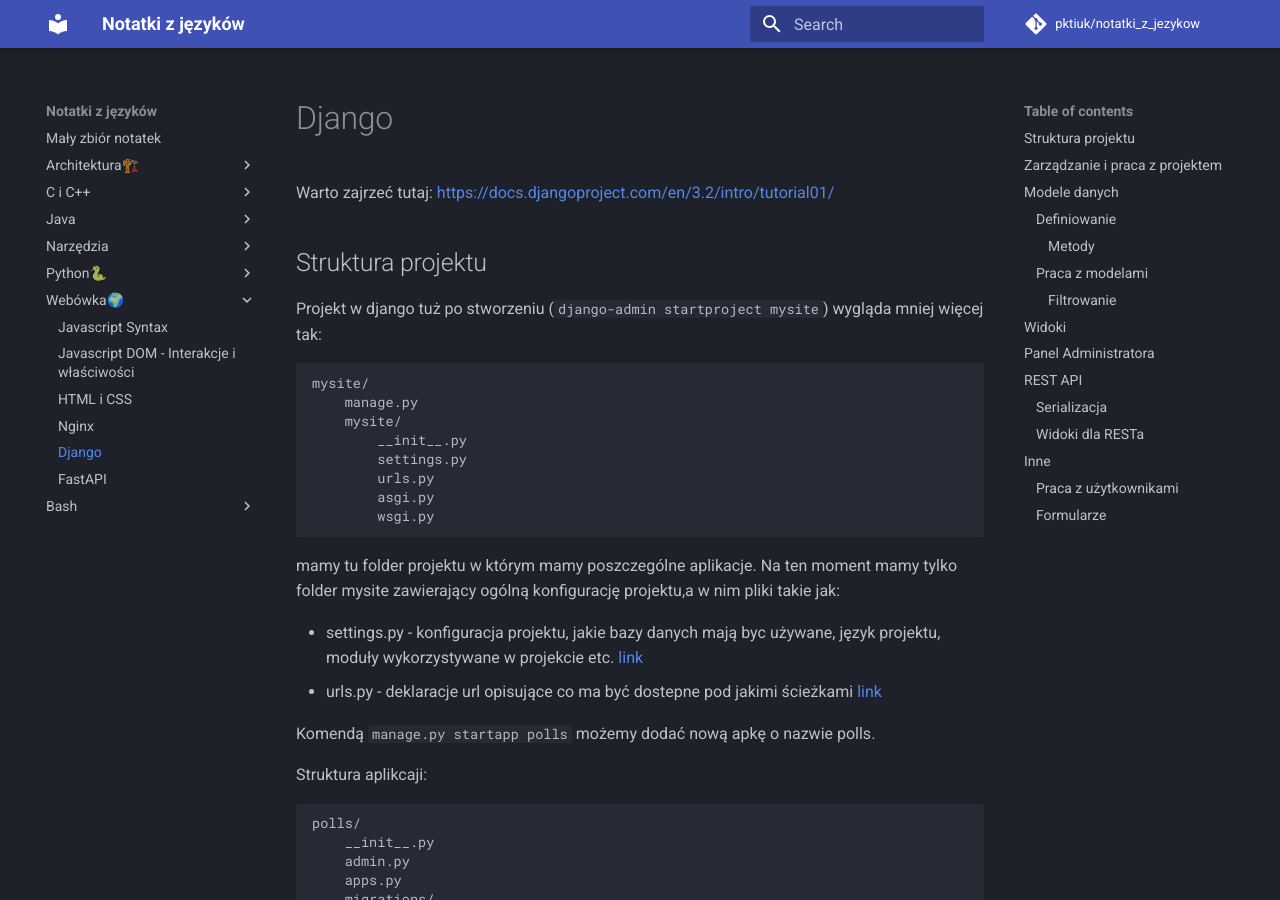
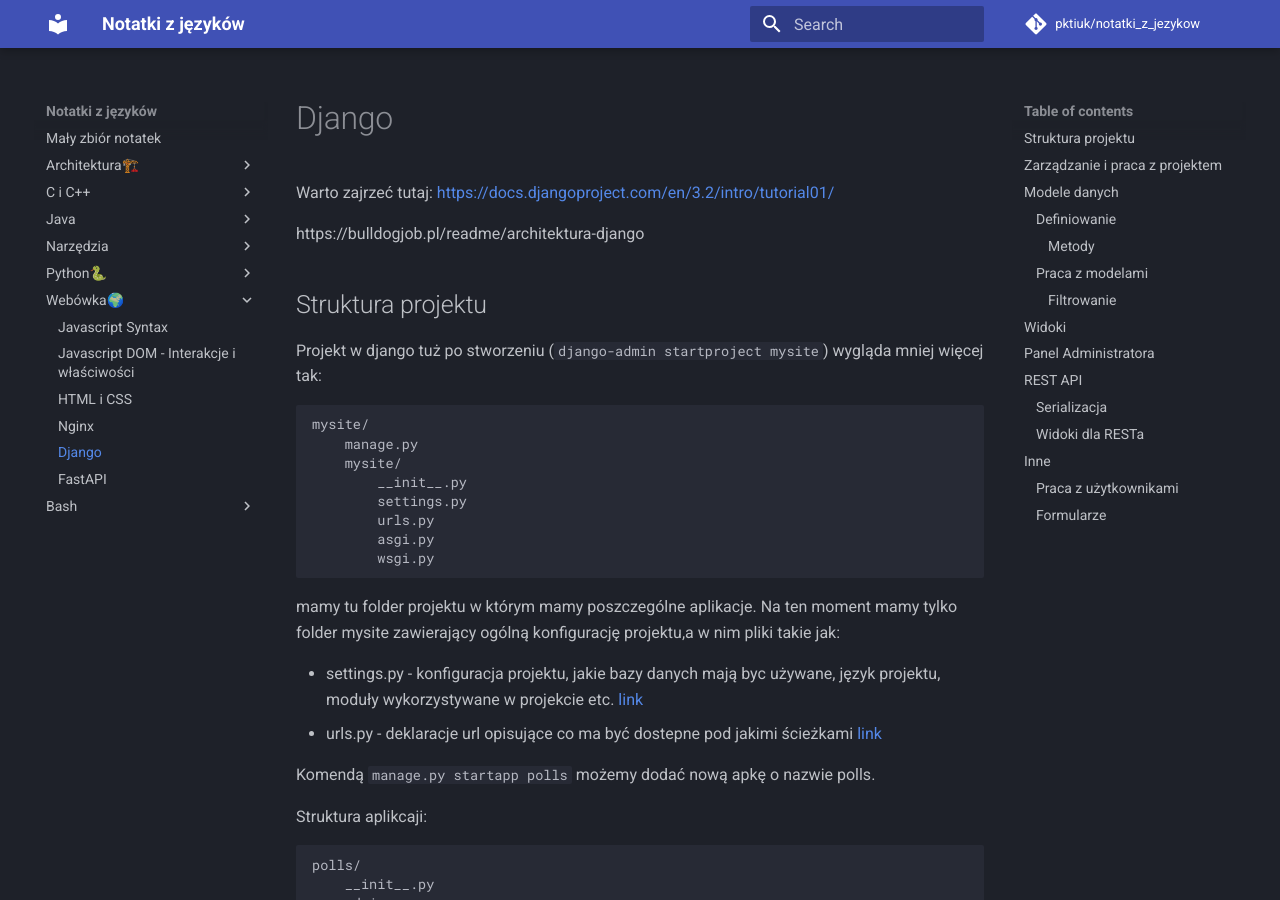
Before and after one commit to pktiuk/notatki_z_jezykow, an MkDocs documentation site: the page built from docs/Webówka🌍/9_django.md, in a window 1280 px wide and 900 px high. Built offline with MkDocs 1.6.1 and Material for MkDocs 9.7.7, drawn with Linux system fonts in a browser that asks for light colours; comment, search, counter and statistics services are not loaded; some of the changed lines change nothing that is shown.

Commit message:
Linki django

```diff
--- a/docs/Webówka🌍/9_django.md
+++ b/docs/Webówka🌍/9_django.md
@@ -1,6 +1,8 @@
 # Django
 
 Warto zajrzeć tutaj: <https://docs.djangoproject.com/en/3.2/intro/tutorial01/>
+
+https://bulldogjob.pl/readme/architektura-django
 
 ## Struktura projektu
 
```
